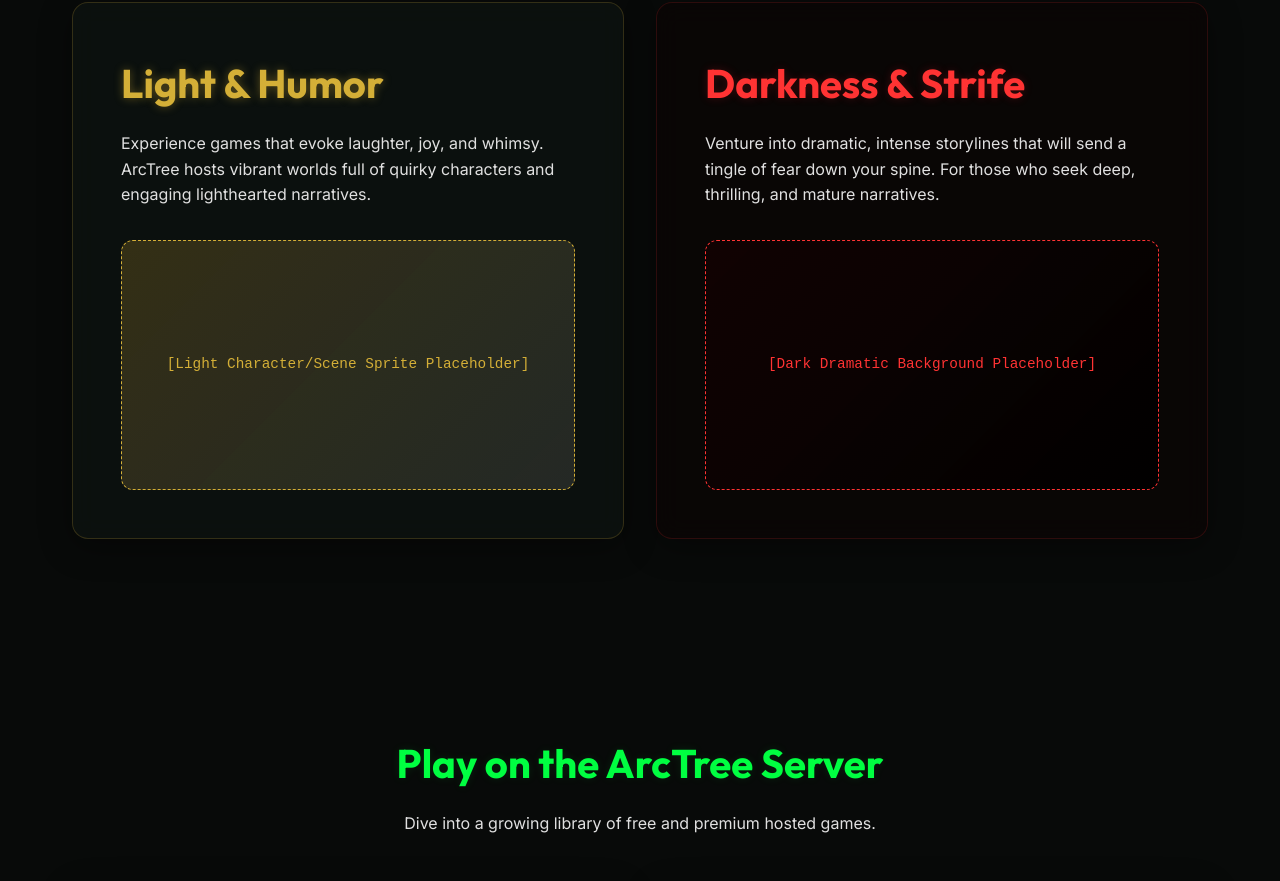
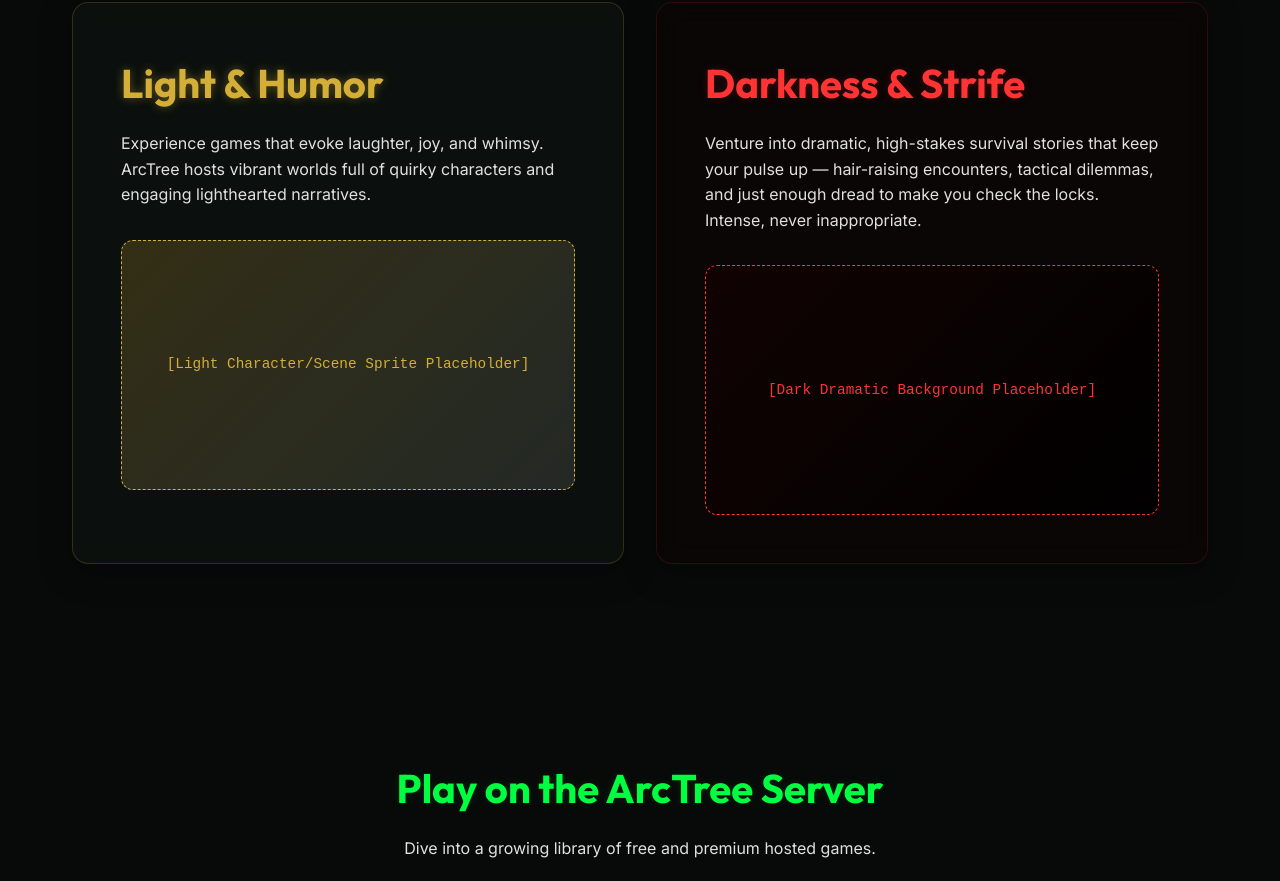
Before and after one commit to MikeTronix/arctree.dev, a website built with Vite: page index.html in a window 1280 px wide. Shown: the part 894-1775 px from the top of the page. Built offline with nearby package versions, Linux system fonts and the light colour scheme; what @tsparticles/all would draw is missing.

Commit message:
fix: correct content-policy copy — no mature/adult content implied
"For those who seek deep, thrilling, and mature narratives" misrepresented
the actual content policy: max intensity is light horror (zombies,
Alien-like), nothing rated for 18+, nothing inappropriate for a
17-and-under audience. Rewrote the Darkness & Strife blurb to convey tonal
intensity (survival stakes, tactical dread) without implying an adult
content tier, and added an explicit content-policy comment above the
section so this doesn't drift back the same way in a future edit.

```diff
--- a/index.html
+++ b/index.html
@@ -36,6 +36,14 @@
     </header>
 
     <!-- About Section (Light/Humor & Dark/Strife Contrast) -->
+    <!--
+      CONTENT POLICY, for anyone editing this copy: the "dark" side means
+      tonal intensity (dramatic, tactically challenging, hair-raising
+      survival scenarios), NOT mature/adult content. Max intensity is light
+      horror (zombies, Alien-like threats) — nothing rated for 18+, nothing
+      inappropriate for a 17-and-under audience. Do not use words like
+      "mature" or imply an adult content tier anywhere on this site.
+    -->
     <section class="section about split-section" id="about">
       <div class="container">
         <div class="split-content">
@@ -48,7 +56,7 @@
           </div>
           <div class="side dark-side glassmorphism">
             <h2>Darkness & Strife</h2>
-            <p>Venture into dramatic, intense storylines that will send a tingle of fear down your spine. For those who seek deep, thrilling, and mature narratives.</p>
+            <p>Venture into dramatic, high-stakes survival stories that keep your pulse up — hair-raising encounters, tactical dilemmas, and just enough dread to make you check the locks. Intense, never inappropriate.</p>
             <div class="art-placeholder dark-placeholder">
               <span>[Dark Dramatic Background Placeholder]</span>
             </div>
```
